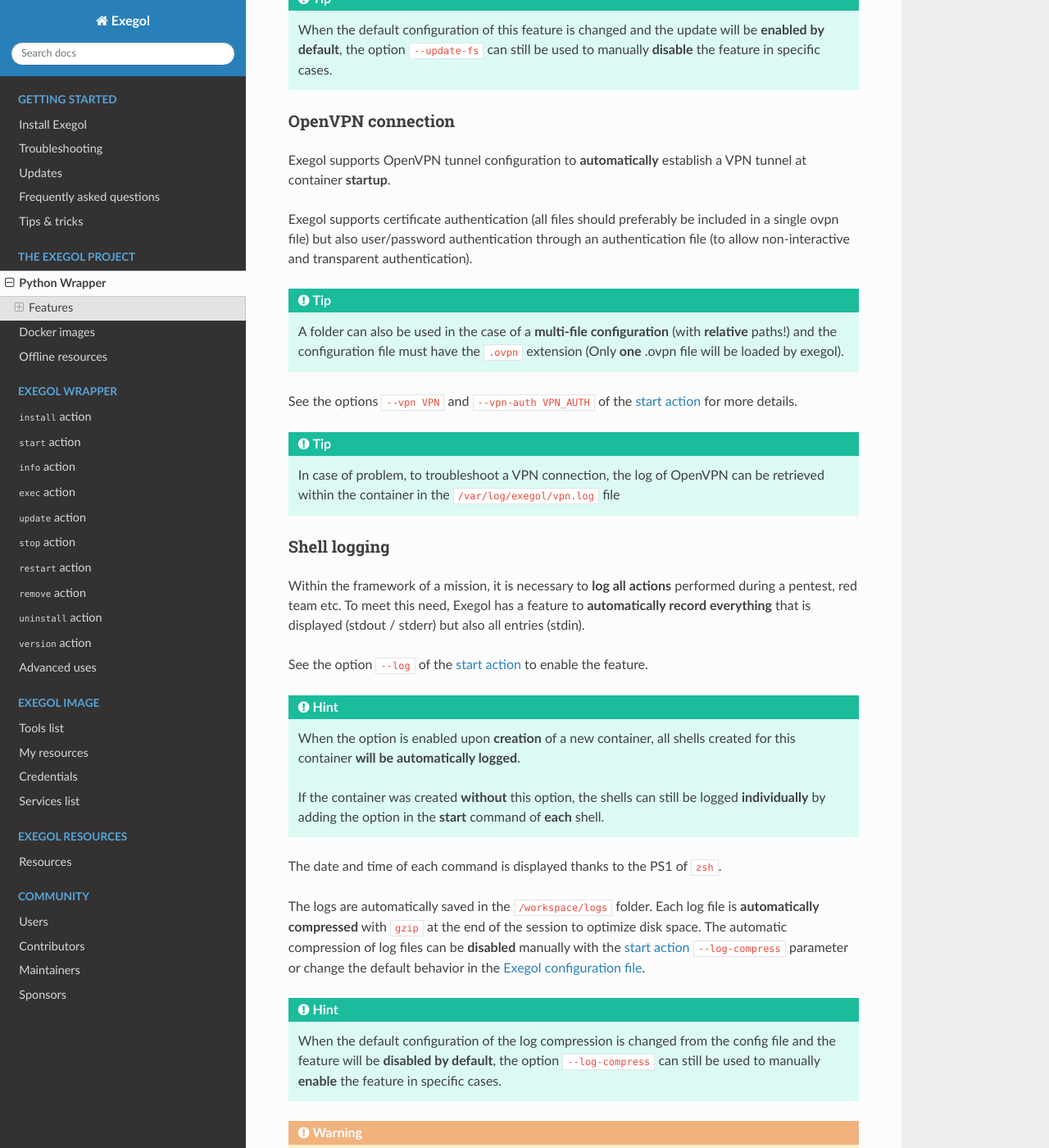
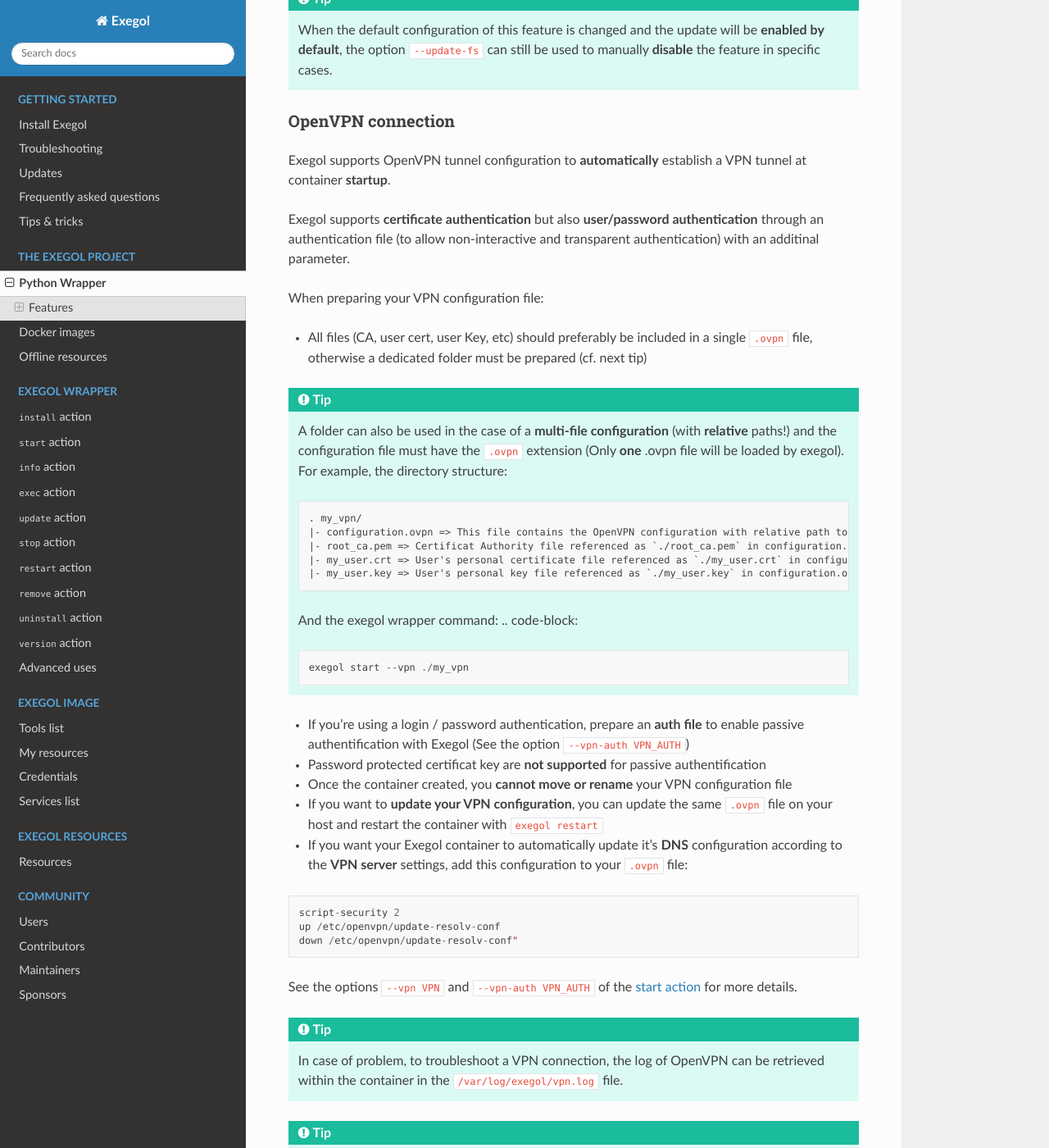
Before and after one commit to ThePorgs/Exegol-docs, a Sphinx documentation site: the page built from source/the-exegol-project/python-wrapper.rst, in a window 1280 px wide and 1400 px high, scrolled down 4544 px. Shown: the whole window at 82% size. Built offline with Sphinx 7.4.7 and the Read the Docs theme 3.1.0, drawn with Linux system fonts in a browser that asks for light colours; some of the changed text lies outside the part shown.

Commit message:
Improve wrapper VPN documentation

```diff
--- a/source/exegol-wrapper/start.rst
+++ b/source/exegol-wrapper/start.rst
@@ -72,6 +72,8 @@
 ``--desktop``             Enable or disable the Exegol desktop feature (default: Disabled)
 ``--desktop-config``      Configure your exegol desktop (vnc or http) and its exposure (format: proto[:ip[:port]]) (default: http:127.0.0.1:<random>)
 ========================= ===============================
+
+.. _vpn:
 
 VPN
 ~~~
--- a/source/the-exegol-project/python-wrapper.rst
+++ b/source/the-exegol-project/python-wrapper.rst
@@ -164,15 +164,52 @@
 
 Exegol supports OpenVPN tunnel configuration to **automatically** establish a VPN tunnel at container **startup**.
 
-Exegol supports certificate authentication (all files should preferably be included in a single ovpn file) but also user/password authentication through an authentication file (to allow non-interactive and transparent authentication).
+Exegol supports **certificate authentication** but also **user/password authentication** through an authentication file (to allow non-interactive and transparent authentication) with an additinal parameter.
+
+When preparing your VPN configuration file:
+
+- All files (CA, user cert, user Key, etc) should preferably be included in a single ``.ovpn`` file, otherwise a dedicated folder must be prepared (cf. next tip)
 
 .. tip::
+
     A folder can also be used in the case of a **multi-file configuration** (with **relative** paths!) and the configuration file must have the ``.ovpn`` extension (Only **one** .ovpn file will be loaded by exegol).
+    For example, the directory structure:
 
-See the options ``--vpn VPN`` and ``--vpn-auth VPN_AUTH`` of the :ref:`start action <start_options>` for more details.
+    .. code-block::
+
+        . my_vpn/
+        |- configuration.ovpn => This file contains the OpenVPN configuration with relative path to the various external files
+        |- root_ca.pem => Certificat Authority file referenced as `./root_ca.pem` in configuration.ovpn
+        |- my_user.crt => User's personal certificate file referenced as `./my_user.crt` in configuration.ovpn
+        |- my_user.key => User's personal key file referenced as `./my_user.key` in configuration.ovpn (password protected file are not supported for non-interactive logon)
+
+    And the exegol wrapper command:
+    .. code-block::
+
+        exegol start --vpn ./my_vpn
+
+- If you're using a login / password authentication, prepare an **auth file** to enable passive authentification with Exegol (See the option ``--vpn-auth VPN_AUTH``)
+- Password protected certificat key are **not supported** for passive authentification
+- Once the container created, you **cannot move or rename** your VPN configuration file
+- If you want to **update your VPN configuration**, you can update the same ``.ovpn`` file on your host and restart the container with ``exegol restart``
+- If you want your Exegol container to automatically update it's **DNS** configuration according to the **VPN server** settings, add this configuration to your ``.ovpn`` file:
+
+.. code-block::
+
+    script-security 2
+    up /etc/openvpn/update-resolv-conf
+    down /etc/openvpn/update-resolv-conf"
+
+
+See the options ``--vpn VPN`` and ``--vpn-auth VPN_AUTH`` of the :ref:`start action <vpn>` for more details.
 
 .. tip::
-    In case of problem, to troubleshoot a VPN connection, the log of OpenVPN can be retrieved within the container in the ``/var/log/exegol/vpn.log`` file
+    In case of problem, to troubleshoot a VPN connection, the log of OpenVPN can be retrieved within the container in the ``/var/log/exegol/vpn.log`` file.
+
+.. tip::
+    If you want to create a container that is able to start **VPN manually**, you can create your container with the following parameters:
+
+    ``exegol start -d /dev/net/tun --cap NET_ADMIN``
 
 .. _feature_shell_logging:
 
```
Also changed, not shown: 1 other file.
